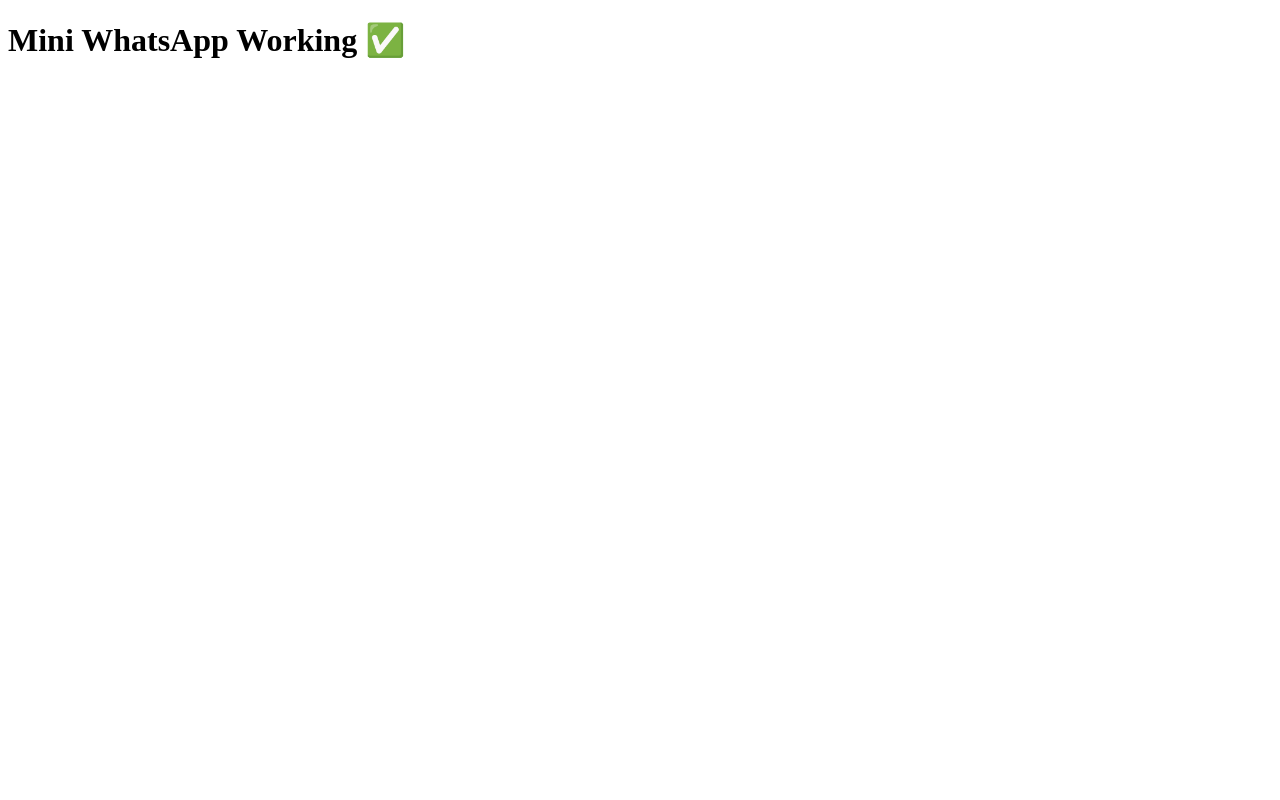
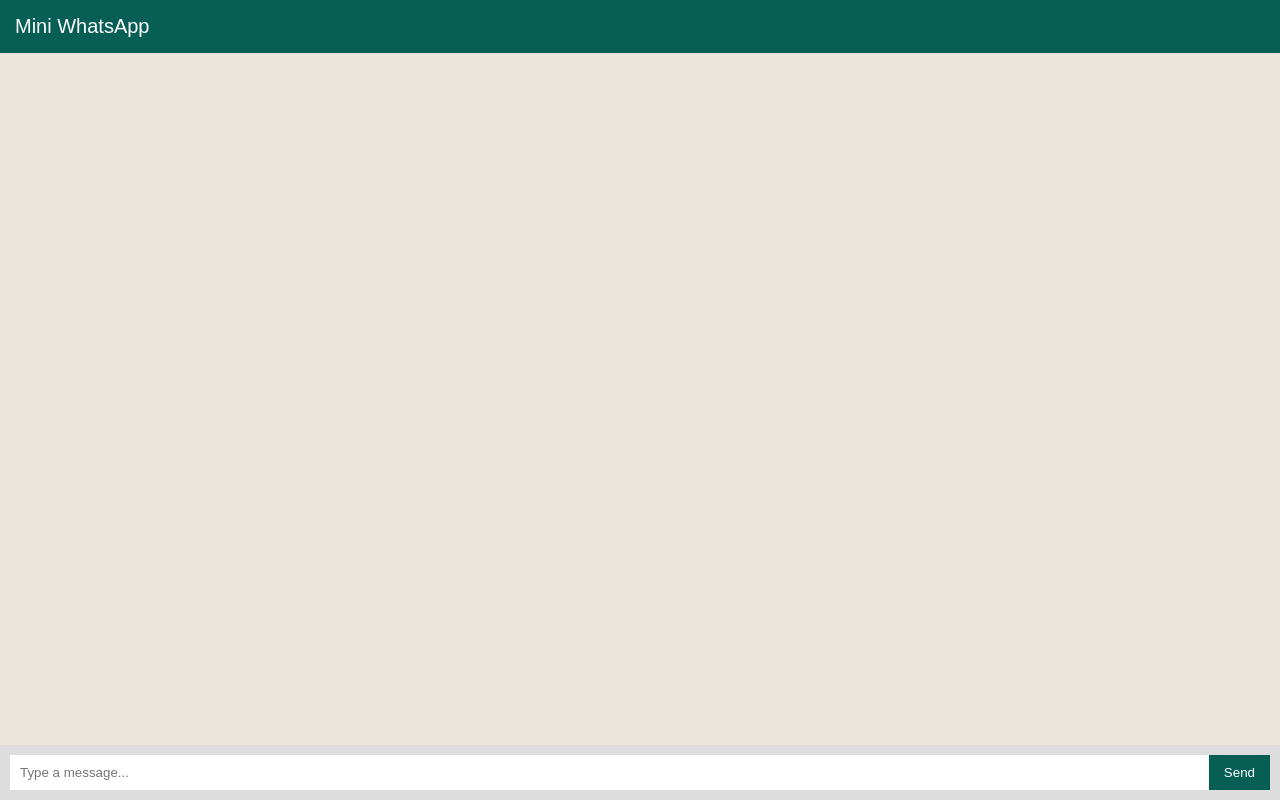
Before and after one commit to afjal-pce/mini-whatsapp, a website: page public/index.html in a window 1280 px wide. Drawn offline with nearby package versions, Linux system fonts and the light colour scheme; no server answers.

Commit message:
Update index.html

```diff
--- a/public/index.html
+++ b/public/index.html
@@ -1,9 +1,104 @@
 <!DOCTYPE html>
 <html>
 <head>
-  <title>Mini WhatsApp</title>
+<meta charset="UTF-8">
+<title>Mini WhatsApp</title>
+
+<style>
+body {
+  margin: 0;
+  font-family: Arial;
+  background: #ece5dd;
+}
+
+.container {
+  display: flex;
+  flex-direction: column;
+  height: 100vh;
+}
+
+.header {
+  background: #075e54;
+  color: white;
+  padding: 15px;
+  font-size: 20px;
+}
+
+.chat-box {
+  flex: 1;
+  padding: 10px;
+  overflow-y: auto;
+}
+
+.message {
+  background: white;
+  padding: 8px 12px;
+  margin: 5px 0;
+  border-radius: 8px;
+  width: fit-content;
+}
+
+.input-box {
+  display: flex;
+  background: #ddd;
+  padding: 10px;
+}
+
+input {
+  flex: 1;
+  padding: 10px;
+  border: none;
+  outline: none;
+}
+
+button {
+  padding: 10px 15px;
+  border: none;
+  background: #075e54;
+  color: white;
+  cursor: pointer;
+}
+</style>
 </head>
+
 <body>
-  <h1>Mini WhatsApp Working ✅</h1>
+<div class="container">
+  <div class="header">Mini WhatsApp</div>
+  <div id="chat" class="chat-box"></div>
+
+  <div class="input-box">
+    <input id="msg" placeholder="Type a message..." />
+    <button onclick="sendMessage()">Send</button>
+  </div>
+</div>
+
+<script src="/socket.io/socket.io.js"></script>
+<script>
+const socket = io();
+const chat = document.getElementById("chat");
+
+function addMessage(msg) {
+  const div = document.createElement("div");
+  div.className = "message";
+  div.textContent = msg;
+  chat.appendChild(div);
+  chat.scrollTop = chat.scrollHeight;
+}
+
+function sendMessage() {
+  const input = document.getElementById("msg");
+  const msg = input.value.trim();
+  if (msg === "") return;
+
+  socket.emit("chat message", msg);
+  input.value = "";
+}
+
+// server se message receive
+socket.on("chat message", (msg) => {
+  addMessage(msg);
+});
+</script>
+
 </body>
 </html>
```
